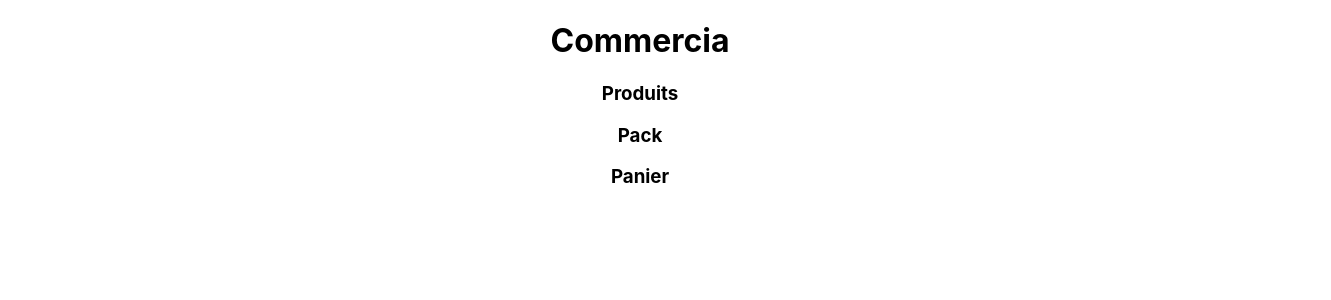
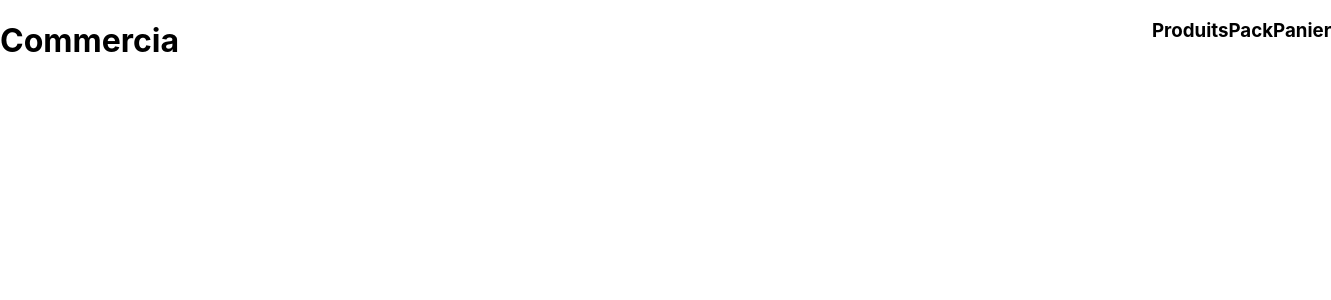
Before and after one commit to GuillaumeDaviid/e-commerce_webSite, a React (Create React App) app in the folder e-commerce/: page / in a window 1280 px wide. Shown: the top 300 px of the page, 1331 px wide, since content can reach past the window. Built offline with nearby package versions, Linux system fonts and the light colour scheme; the HTML template or start-up script is replaced by a standard one.

Commit message:
header style

```diff
--- a/e-commerce/src/components/Header.tsx
+++ b/e-commerce/src/components/Header.tsx
@@ -1,11 +1,19 @@
+import '../styles/Header.scss'
+
 function Header () {
     return(
-        <div>
+        <div className="header">
+            <div>
             <h1>Commercia</h1>
+            </div>
 
+
+            <div className="header__link">
             <h3>Produits</h3>
             <h3>Pack</h3>
             <h3>Panier</h3>
+            </div>
+
         </div>
     )
 }
--- /dev/null
+++ b/e-commerce/src/styles/Header.scss
@@ -0,0 +1,11 @@
+.header {
+    display: flex;
+    height: 10vh;
+    justify-content: space-between;
+
+    &__link {
+        display: flex;
+        width: 10vw;
+        justify-content: space-between;
+    }
+}
```
